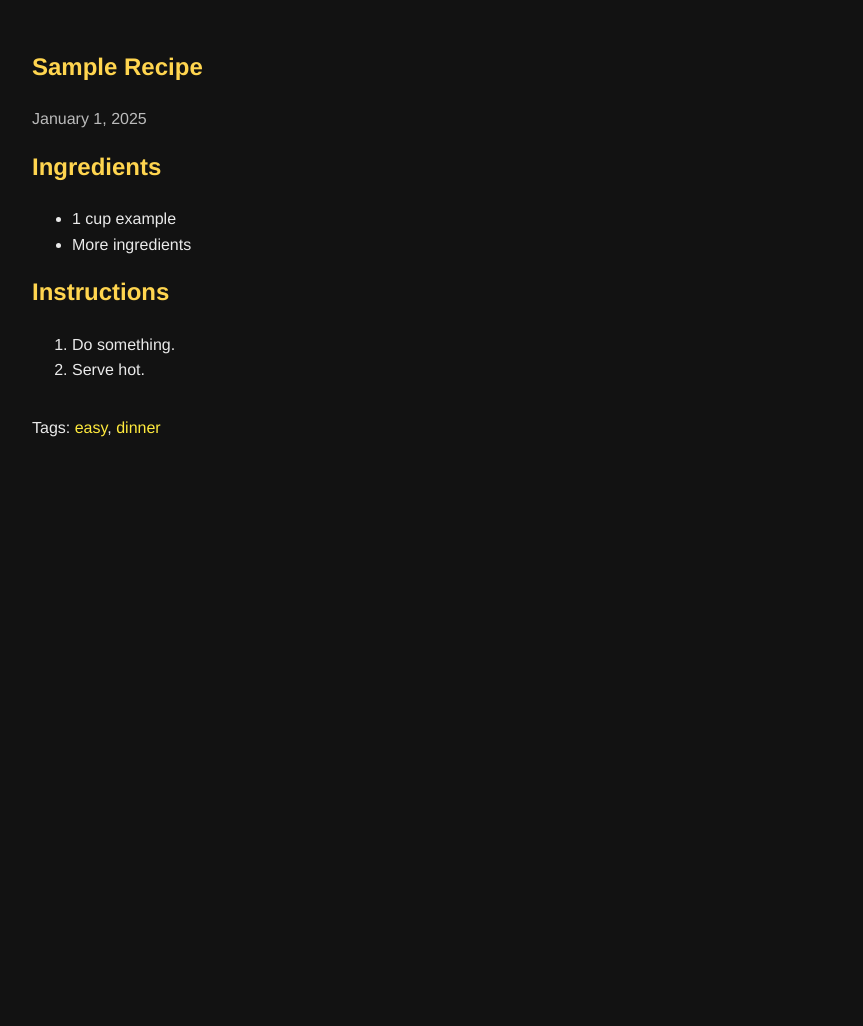
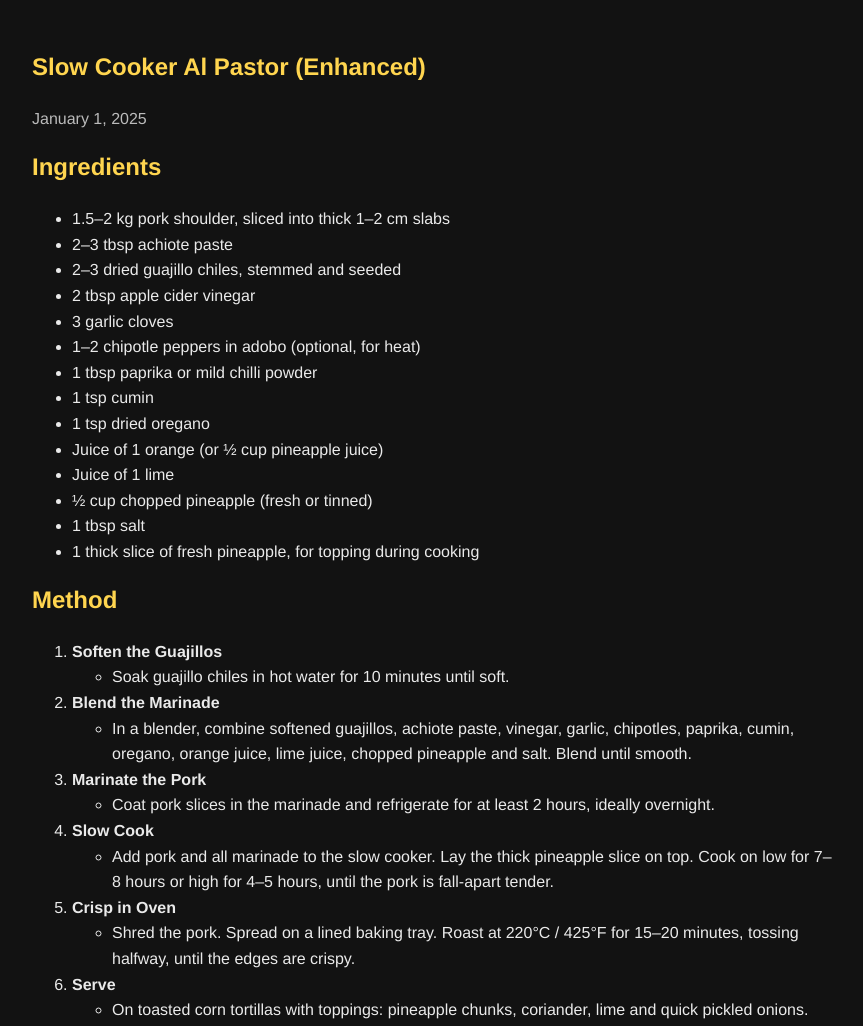
Before and after one commit to alexvinall/recipes, an Eleventy site: page src/recipes/sample-recipe.md in a window 1280 px wide. Shown: the top 1026 px of the page, without its empty margins (208-1071 px from the left). Before the commit the page ends 800 px from the top, so only its background shows below. Built offline with nearby package versions, Linux system fonts and the light colour scheme; Eleventy itself is replaced by a stand-in of ours; files that its build step writes are made by us from their sources.

Commit message:
Update sample recipe with al pastor

```diff
--- a/src/recipes/sample-recipe.md
+++ b/src/recipes/sample-recipe.md
@@ -1,14 +1,36 @@
 ---
-title: Sample Recipe
+title: Slow Cooker Al Pastor (Enhanced)
 date: 2025-01-01
 tags: [easy, dinner]
 layout: recipe.njk
 ---
 
 ## Ingredients
-- 1 cup example
-- More ingredients
+- 1.5–2 kg pork shoulder, sliced into thick 1–2 cm slabs
+- 2–3 tbsp achiote paste
+- 2–3 dried guajillo chiles, stemmed and seeded
+- 2 tbsp apple cider vinegar
+- 3 garlic cloves
+- 1–2 chipotle peppers in adobo (optional, for heat)
+- 1 tbsp paprika or mild chilli powder
+- 1 tsp cumin
+- 1 tsp dried oregano
+- Juice of 1 orange (or ½ cup pineapple juice)
+- Juice of 1 lime
+- ½ cup chopped pineapple (fresh or tinned)
+- 1 tbsp salt
+- 1 thick slice of fresh pineapple, for topping during cooking
 
-## Instructions
-1. Do something.
-2. Serve hot.
+## Method
+1. **Soften the Guajillos**
+   - Soak guajillo chiles in hot water for 10 minutes until soft.
+2. **Blend the Marinade**
+   - In a blender, combine softened guajillos, achiote paste, vinegar, garlic, chipotles, paprika, cumin, oregano, orange juice, lime juice, chopped pineapple and salt. Blend until smooth.
+3. **Marinate the Pork**
+   - Coat pork slices in the marinade and refrigerate for at least 2 hours, ideally overnight.
+4. **Slow Cook**
+   - Add pork and all marinade to the slow cooker. Lay the thick pineapple slice on top. Cook on low for 7–8 hours or high for 4–5 hours, until the pork is fall-apart tender.
+5. **Crisp in Oven**
+   - Shred the pork. Spread on a lined baking tray. Roast at 220°C / 425°F for 15–20 minutes, tossing halfway, until the edges are crispy.
+6. **Serve**
+   - On toasted corn tortillas with toppings: pineapple chunks, coriander, lime and quick pickled onions.
```
